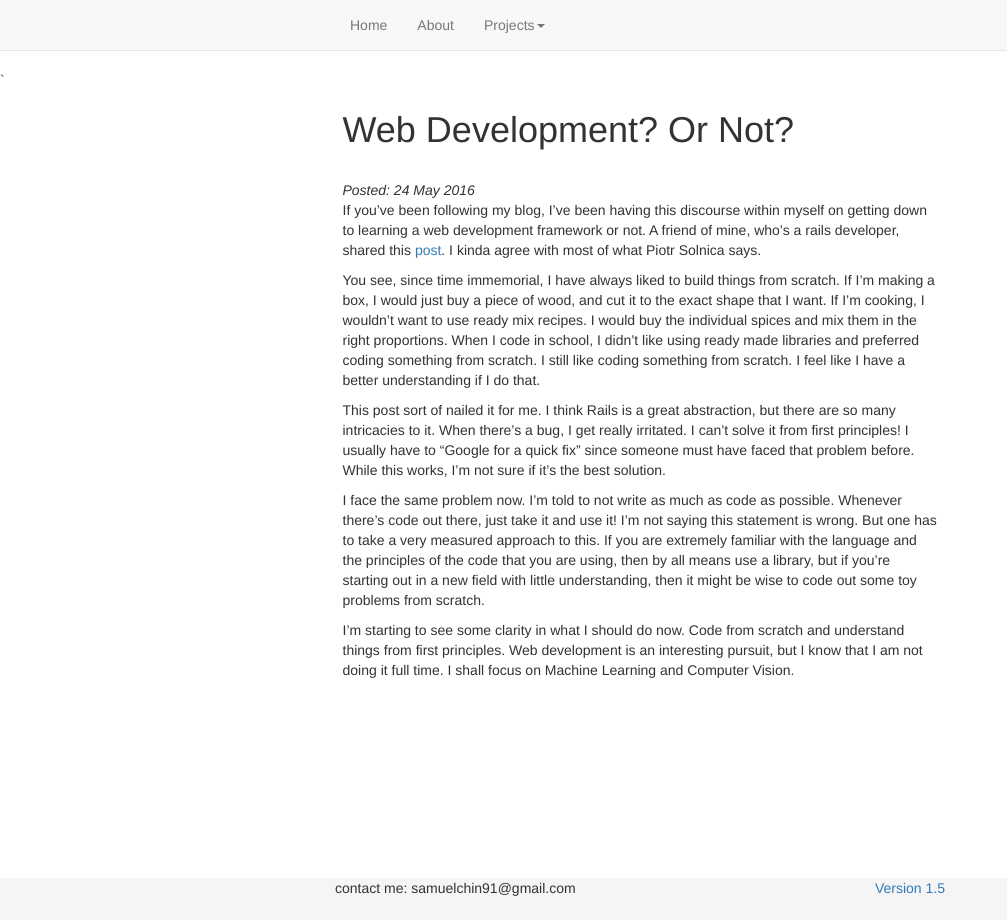
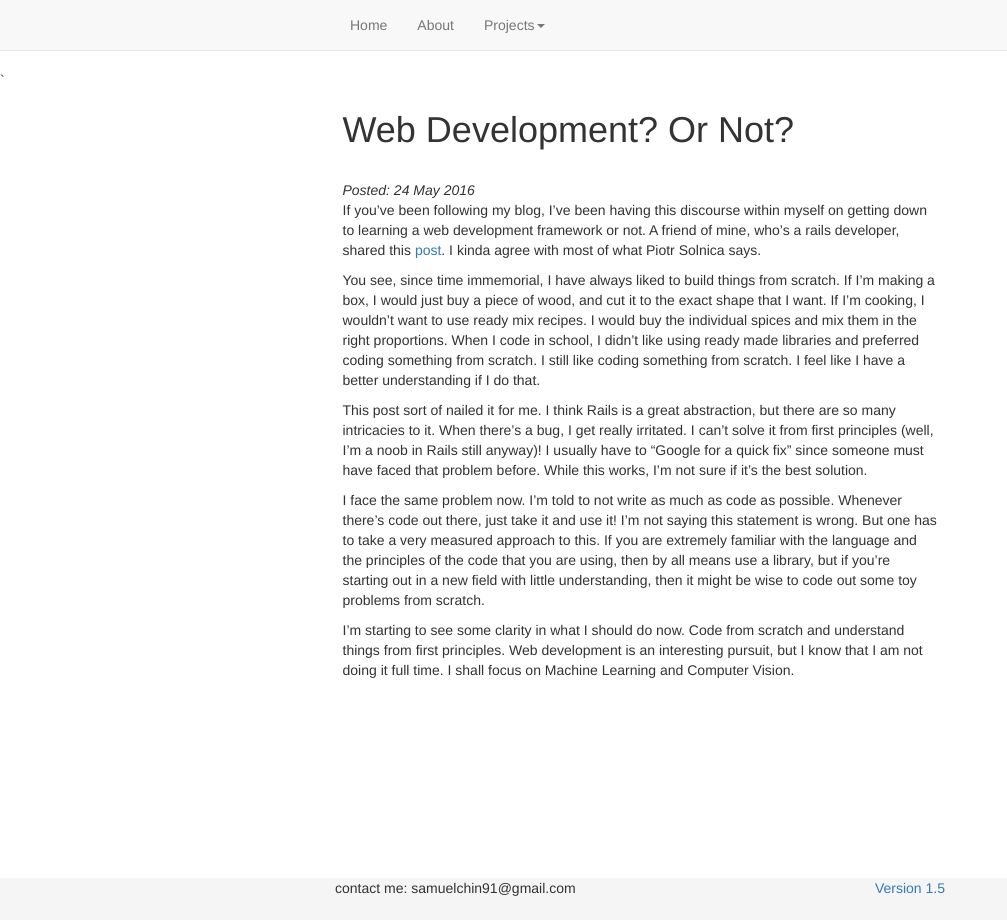
Before and after one commit to sspeng/jkschin.github.io, a Jekyll site: the page built from _posts/2016-05-24-web-dev-or-not.md, in a window 1280 px wide. Shown: the whole page, without its empty margins (0-1007 px from the left). Built offline with Jekyll 4.4.1, drawn with Linux system fonts in a browser that asks for light colours; nearby versions of some CDN libraries.

Commit message:
Updated Blog

```diff
--- a/_posts/2016-05-24-web-dev-or-not.md
+++ b/_posts/2016-05-24-web-dev-or-not.md
@@ -9,7 +9,7 @@ If you've been following my blog, I've been having this discourse within myself
 
 You see, since time immemorial, I have always liked to build things from scratch. If I'm making a box, I would just buy a piece of wood, and cut it to the exact shape that I want. If I'm cooking, I wouldn't want to use ready mix recipes. I would buy the individual spices and mix them in the right proportions. When I code in school, I didn't like using ready made libraries and preferred coding something from scratch. I still like coding something from scratch. I feel like I have a better understanding if I do that.
 
-This post sort of nailed it for me. I think Rails is a great abstraction, but there are so many intricacies to it. When there's a bug, I get really irritated. I can't solve it from first principles! I usually have to "Google for a quick fix" since someone must have faced that problem before. While this works, I'm not sure if it's the best solution.
+This post sort of nailed it for me. I think Rails is a great abstraction, but there are so many intricacies to it. When there's a bug, I get really irritated. I can't solve it from first principles (well, I'm a noob in Rails still anyway)! I usually have to "Google for a quick fix" since someone must have faced that problem before. While this works, I'm not sure if it's the best solution.
 
 I face the same problem now. I'm told to not write as much as code as possible. Whenever there's code out there, just take it and use it! I'm not saying this statement is wrong. But one has to take a very measured approach to this. If you are extremely familiar with the language and the principles of the code that you are using, then by all means use a library, but if you're starting out in a new field with little understanding, then it might be wise to code out some toy problems from scratch.
 
```
